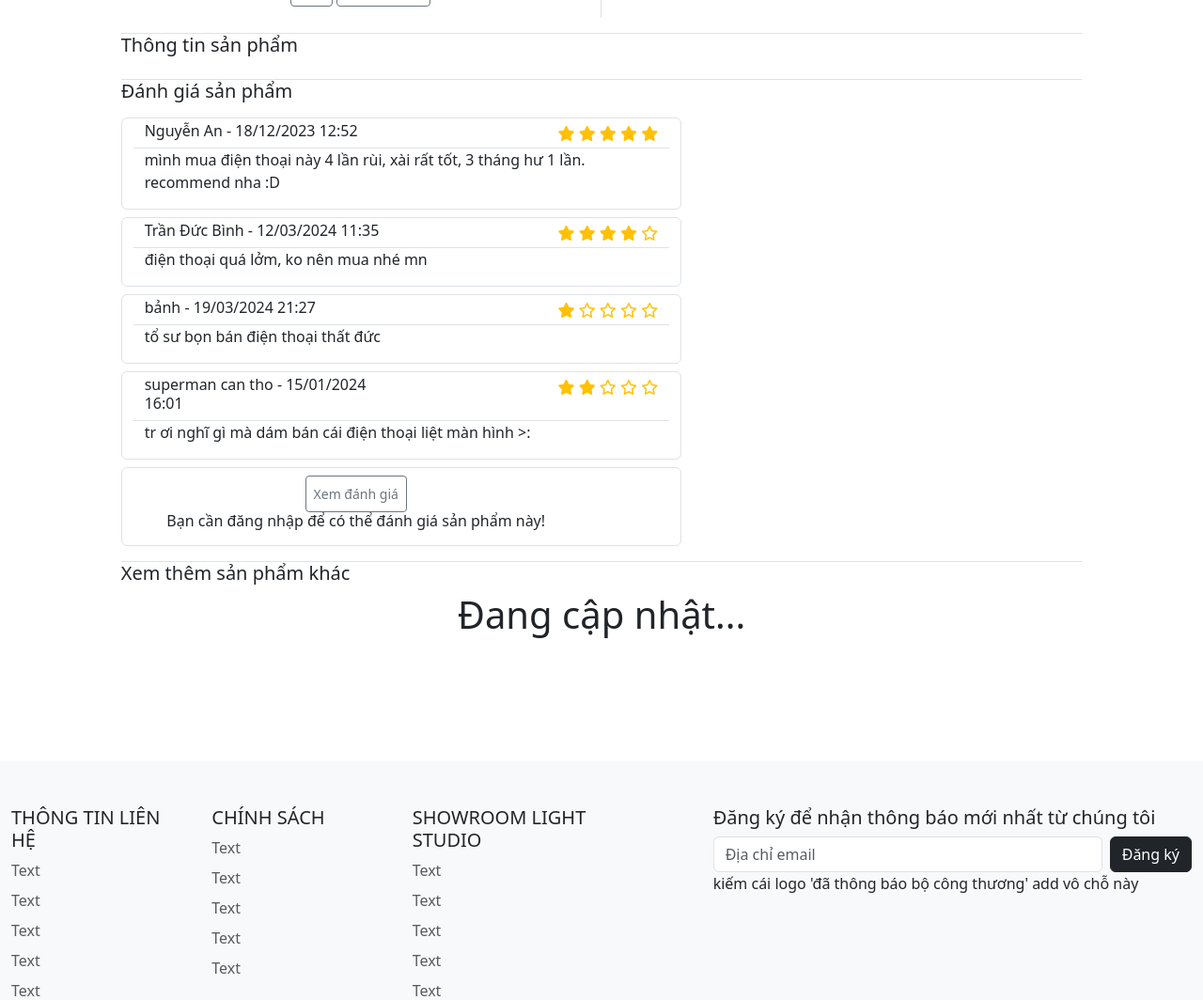
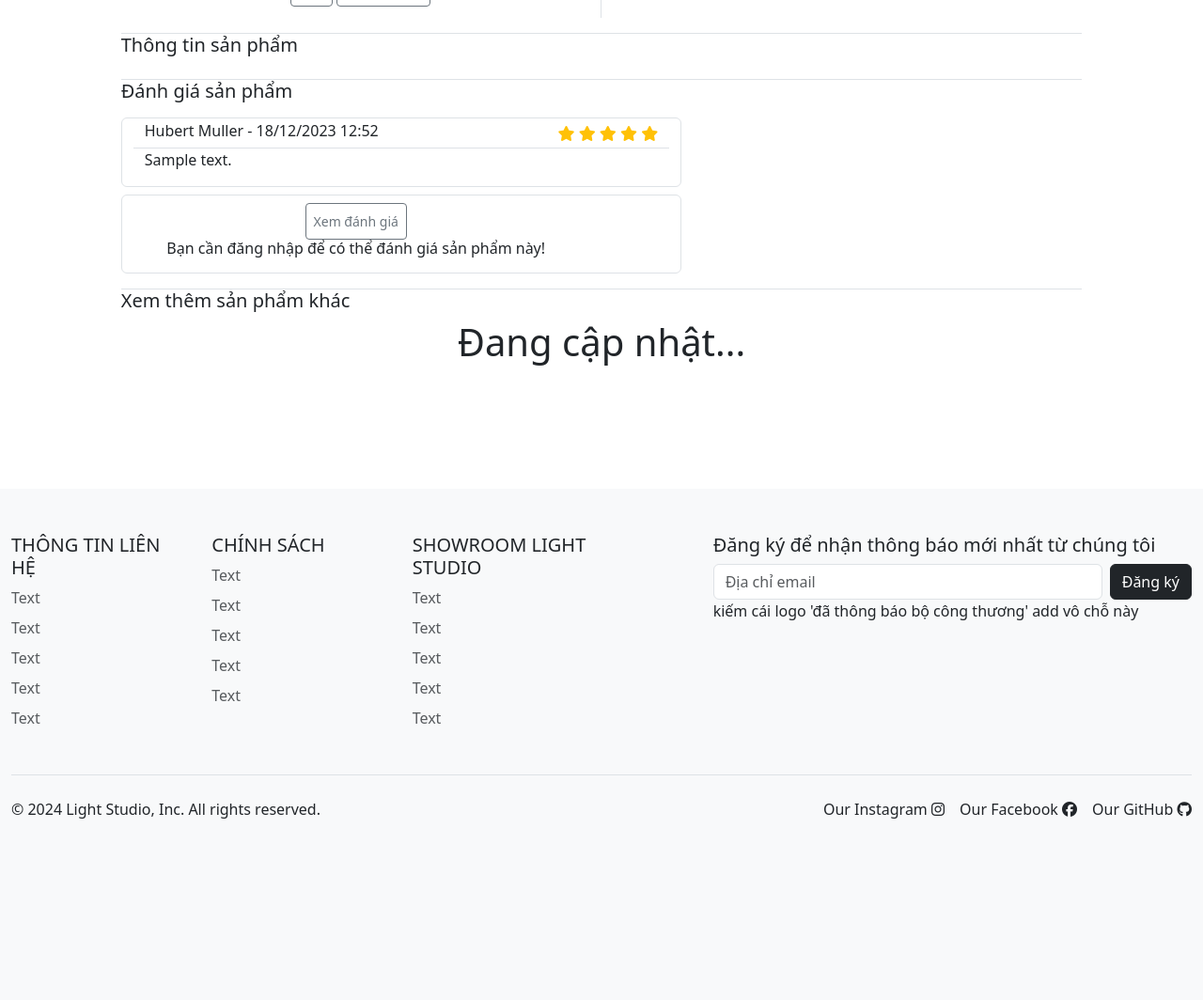
Before and after one commit to A211-open-source-group-1/light-studio, a Laravel app: page /phone/1/detail/1/specs/1 in a window 1280 px wide. Shown: the part 839-1903 px from the top of the page at 94% size. After the commit the page ends 1710 px from the top, so only its background shows below. Run offline with Laravel 10, Linux system fonts and the light colour scheme; data comes from the database, SQL or seed files in the repository; tables that the repository leaves empty hold one stand-in row (values such as "Sample post"); some libraries are stand-ins or nearby versions.

Commit message:
update user rating

```diff
--- a/app/Http/Controllers/Product/ProductController.php
+++ b/app/Http/Controllers/Product/ProductController.php
@@ -6,6 +6,9 @@ use App\Http\Controllers\Controller;
 use App\Models\PhoneDetails;
 use App\Models\Brand;
 use App\Models\Phone;
+use Illuminate\Support\Facades\Auth;
+
+use App\Models\Review;
 use DOMDocument;
 use Exception;
 use Illuminate\Http\Request;
@@ -23,7 +26,8 @@ class ProductController extends Controller
         $other_details_specs = $current_details->parentPhone()->first()->Specifics()->get();
         $other_details_colors = $current_details->parentSpecific()->first()->detailsColorsOfThisSpecs();
         $images = $current_details->childImages()->get();
-        return view('product.detail', compact('phone_id', 'detail_id', 'current_details', 'other_details_colors', 'other_details_specs', 'images'));
+        $reviews = Review::where('phone_details_id', '=', $detail_id)->get();
+        return view('product.detail', compact('phone_id', 'detail_id', 'current_details', 'other_details_colors', 'other_details_specs', 'images','reviews'));
     }
 
     public function products($brand_id)
@@ -124,25 +128,29 @@ class ProductController extends Controller
 
         switch ($request->sort) {
             case 'name_asc': {
-                $products = $products->orderBy($preFilter4 . 'phone_name', 'asc'); break;
+                    $products = $products->orderBy($preFilter4 . 'phone_name', 'asc');
+                    break;
                 }
             case 'name_desc': {
-                $products = $products->orderBy($preFilter4 . 'phone_name', 'desc'); break;
+                    $products = $products->orderBy($preFilter4 . 'phone_name', 'desc');
+                    break;
                 }
             case 'price_asc': {
-                $products = $products->orderBy($preFilter5 . 'price', 'asc'); break;
+                    $products = $products->orderBy($preFilter5 . 'price', 'asc');
+                    break;
                 }
             case 'price_desc': {
-                $products = $products->orderBy($preFilter5 . 'price', 'desc'); break;
+                    $products = $products->orderBy($preFilter5 . 'price', 'desc');
+                    break;
                 }
-            case 'review_asc': {
-                ;break;
+            case 'review_asc': {;
+                    break;
                 }
-            case 'review_desc': {
-                ;break;
+            case 'review_desc': {;
+                    break;
                 }
-            default:
-                ;break;
+            default:;
+                break;
         }
 
         $products = $products->paginate(16);
@@ -150,6 +158,19 @@ class ProductController extends Controller
         return response(view('product.products', compact('brands', 'products'))->render());
     }
 
-
-
+    public function userRatingProduct(Request $request)
+    {
+        if (!Auth::check()) {
+        return redirect('/')->withErrors('Vui lòng đăng nhập trước.');
     }
+    $user = Auth::user();
+        $current_details = PhoneDetails::where('phone_details_id', '=', $request->phone_details_id)->first();
+        $review = new Review();
+        $review->phone_details_id = $request->phone_details_id;
+        $review->user_id  = $user->id;
+        $review->content = $request->content;
+        $review->rating = 5;
+        $review->save();
+        return redirect()->back()->with('mess', "Bình luận thành công");
+    }
+}
--- a/app/Models/Review.php
+++ b/app/Models/Review.php
@@ -8,4 +8,25 @@ use Illuminate\Database\Eloquent\Model;
 class Review extends Model
 {
     use HasFactory;
+
+    protected $fillable = [
+        'review_id',
+        'phone_details_id',
+        'user_id',
+        'content',
+        'rating'
+    ];
+
+    protected $table = 'review';
+    protected $primaryKey = 'review_id';
+    public $timestamps = false;
+
+    public function parentUser() {
+        return $this->belongsTo(User::class, 'user_id', 'id');
+    }
+
+    public function parentPhoneDetails() {
+        return $this->belongsTo(PhoneDetails::class, 'phone_details_id', 'phone_details_id');
+    }
+
 }
--- a/resources/views/Product/detail.blade.php
+++ b/resources/views/Product/detail.blade.php
@@ -140,11 +140,12 @@
                         <h5>Đánh giá sản phẩm</h5>
                         <div class="container-fluid">
                             <div class="row">
+                            @foreach ($reviews as $row)
                             <div class="col-12 col-lg-7 border rounded mt-2">
                                     <div class="container-fluid">
                                         <div class="row pt-1 border-bottom">
                                             <div class="col-6">
-                                                <h6>Nguyễn An <span class="lead fs-6">- 18/12/2023 12:52</span></h6>
+                                                <h6>{{$row->parentUser->name}} <span class="lead fs-6">- 18/12/2023 12:52</span></h6>
                                             </div>
                                             <div class="col-6 text-nowrap text-end">
                                                 <i class="fa-solid fa-star text-warning"></i>
@@ -156,92 +157,24 @@
                                         </div>
                                         <div class="row p-0">
                                             <div class="col-12">
-                                                <p>mình mua điện thoại này 4 lần rùi, xài rất tốt, 3 tháng hư 1 lần.
-                                                    recommend nha :D</p>
+                                                <p>{{$row->content}}</p>
                                             </div>
                                         </div>
                                     </div>
                                 </div>
+                                @endforeach
                                 <div class="col-12 col-lg-7 border rounded mt-2">
-                                    <div class="container-fluid">
-                                        <div class="row pt-1 border-bottom">
-                                            <div class="col-6">
-                                                <h6>Trần Đức Bình <span class="lead fs-6">- 12/03/2024 11:35</span>
-                                                </h6>
-                                            </div>
-                                            <div class="col-6 text-nowrap text-end">
-                                                <i class="fa-solid fa-star text-warning"></i>
-                                                <i class="fa-solid fa-star text-warning"></i>
-                                                <i class="fa-solid fa-star text-warning"></i>
-                                                <i class="fa-solid fa-star text-warning"></i>
-                                                <i class="fa-regular fa-star text-warning"></i>
-                                            </div>
-                                        </div>
-                                        <div class="row p-0">
-                                            <div class="col-12">
-                                                <p>điện thoại quá lởm, ko nên mua nhé mn</p>
-                                            </div>
-                                        </div>
-                                    </div>
-                                </div>
-                                <div class="col-12 col-lg-7 border rounded mt-2">
-                                    <div class="container-fluid">
-                                        <div class="row pt-1 border-bottom">
-                                            <div class="col-6">
-                                                <h6>bảnh <span class="lead fs-6">- 19/03/2024 21:27</span></h6>
-                                            </div>
-                                            <div class="col-6 text-nowrap text-end">
-                                                <i class="fa-solid fa-star text-warning"></i>
-                                                <i class="fa-regular fa-star text-warning"></i>
-                                                <i class="fa-regular fa-star text-warning"></i>
-                                                <i class="fa-regular fa-star text-warning"></i>
-                                                <i class="fa-regular fa-star text-warning"></i>
-                                            </div>
-                                        </div>
-                                        <div class="row p-0">
-                                            <div class="col-12">
-                                                <p>tổ sư bọn bán điện thoại thất đức</p>
-                                            </div>
-                                        </div>
-                                    </div>
-                                </div>
-                                <div class="col-12 col-lg-7 border rounded mt-2">
-                                    <div class="container-fluid">
-                                        <div class="row pt-1 border-bottom">
-                                            <div class="col-6">
-                                                <h6>superman can tho <span class="lead fs-6">- 15/01/2024 16:01</span>
-                                                </h6>
-
-                                            </div>
-                                            <div class="col-6 text-nowrap text-end">
-                                                <i class="fa-solid fa-star text-warning"></i>
-                                                <i class="fa-solid fa-star text-warning"></i>
-                                                <i class="fa-regular fa-star text-warning"></i>
-                                                <i class="fa-regular fa-star text-warning"></i>
-                                                <i class="fa-regular fa-star text-warning"></i>
-                                            </div>
-                                        </div>
-                                        <div class="row p-0">
-                                            <div class="col-12">
-                                                <p>tr ơi nghĩ gì mà dám bán cái điện thoại liệt màn hình >:</p>
-                                            </div>
-                                        </div>
-                                    </div>
-                                </div>
-                                <div class="col-12 col-lg-7 border rounded mt-2">
-
                                     <div class="row p-2 text-center">
                                         <div class="col-10 ">
                                             <a class="btn btn-sm btn-outline-secondary p-2">Xem đánh giá</a>
                                             @if (Auth::check())
-                                                <a id="rating-btn" class="btn btn-primary btn-sm btn-outline-light p-2"  data-user-id="{{'/phone'.$row->parentPhone->phone_id . '/detail/' . $row->phone_details_id . '/specs/0'}}">Viết đánh giá</a>                                            </div>
+                                            <a id="rating-btn" class="btn btn-primary btn-sm btn-outline-light p-2" data-user-id="{{'/phone'.$current_details->parentPhone->phone_id . '/detail/' . $current_details->phone_details_id . '/specs/0'}}">Viết đánh giá</a>
+                                        </div>
                                         @else
                                         <h6>Bạn cần đăng nhập để có thể đánh giá sản phẩm này!</h6>
                                         @endif
                                     </div>
-
                                 </div>
-
                             </div>
                         </div>
                     </div>
@@ -262,4 +195,50 @@
     </div>
 </div>
 </div>
+
+<div class="modal fade hide" id="ratingModal" tabindex="-1" aria-labelledby="ratingModal" aria-hidden="true">
+    <div class="modal-dialog modal-dialog-centered">
+        <div class="modal-content">
+            <div class="modal-header">
+                <h5 class="modal-title">Đánh giá</h5>
+                <button type="button" class="btn-close" data-bs-dismiss="modal" aria-label="Đóng"></button>
+            </div>
+            <form action="{{route('userRatingProduct')}}" method="post">
+                {{ csrf_field() }}
+                <div class="modal-body card">
+                    <div class="text-center">
+
+                        <img class="card-img-top w-50" src="{{ asset('/image/'.$current_details->thumbnail_img) }}" alt="Card image cap">
+                    </div>
+                    <div class="text-center">
+                        <div class="text-center">
+                            <i class="fa-regular fa-star text-warning" data-index="1"></i>
+                            <i class="fa-regular fa-star text-warning" data-index="2"></i>
+                            <i class="fa-regular fa-star text-warning" data-index="3"></i>
+                            <i class="fa-regular fa-star text-warning" data-index="4"></i>
+                            <i class="fa-regular fa-star text-warning" data-index="5"></i>
+                        </div>
+                    </div>
+                    <div class="text-center">
+                        @isset($current_details->parentPhone->phone_name)
+                        <input type="hidden" name="phone_details_id" value="{{$current_details->phone_details_id}}">
+
+                        <h4>{{$current_details->parentPhone->phone_name.' '.$current_details->parentSpecific->specific_name.' '.$current_details->parentColor->color_name}} </h4>
+                        @else
+                        <h4>null</h4>
+                        @endisset
+                    </div>
+                    <div class="card-body">
+                        <textarea placeholder="Mời bạn bình luận sản phẩm" name="content" class="form-control"></textarea>
+                    </div>
+                </div>
+                <div class="modal-footer">
+                    <button type="button" class="btn btn-secondary" data-bs-dismiss="modal">Đóng</button>
+                    <button type="submit" class="btn btn-primary">Gửi đánh giá</button>
+                </div>
+            </form>
+        </div>
+    </div>
+</div>
+
 @endsection
--- a/resources/views/templates/userhidden.blade.php
+++ b/resources/views/templates/userhidden.blade.php
@@ -130,45 +130,7 @@ $password=Cookie::get('password');
   </div>
 </div>
 
-<div class="modal fade hide" id="ratingModal" tabindex="-1" aria-labelledby="ratingModal" aria-hidden="true">
-  <div class="modal-dialog modal-dialog-centered">
-    <div class="modal-content">
-      <div class="modal-header">
-        <h5 class="modal-title">Đánh giá</h5>
-        <button type="button" class="btn-close" data-bs-dismiss="modal" aria-label="Đóng"></button>
-      </div>
-      <div class="modal-body card">
-        <div class="text-center">
-          <img class="card-img-top w-50" src="{{ asset('/image/thumbnail_den.jpg')}}" alt="Card image cap">
-        </div>
-        <div class="text-center">
-          <div class="text-center">
-            <i class="fa-regular fa-star text-warning" data-index="1"></i>
-            <i class="fa-regular fa-star text-warning" data-index="2"></i>
-            <i class="fa-regular fa-star text-warning" data-index="3"></i>
-            <i class="fa-regular fa-star text-warning" data-index="4"></i>
-            <i class="fa-regular fa-star text-warning" data-index="5"></i>
-          </div>
-        </div>
-      <div class="text-center">
-      @isset($current_details->parentPhone->phone_name)
-        <h4>{{$current_details->parentPhone->phone_name.' '.$current_details->parentSpecific->specific_name.' '.$current_details->parentColor->color_name}} </h4>
-        @else
-        <h4>null</h4>
-        @endisset
-      </div>
-        <div class="card-body">
-          <textarea placeholder="Mời bạn bình luận sản phẩm" class="form-control"></textarea>
-        </div>
-      </div>
-      <div class="modal-footer">
-        <button type="button" class="btn btn-secondary" data-bs-dismiss="modal">Đóng</button>
-        <button type="button" class="btn btn-primary" onclick="handle_validate()">Gửi đánh giá</button>
-      </div>
-      </form>
-    </div>
-  </div>
-</div>
+
 
 
 @if(session('successful'))
--- a/routes/web.php
+++ b/routes/web.php
@@ -54,3 +54,4 @@ Route::get('/searchUser/{searchTerm}',[AuthController::class,'searchUser'])->nam
 Route::get('/editPhone/{phone_id}', [MProductController::class, 'editPhone'])->name('editPhone');
 Route::post('/editPhoneSubmit', [MProductController::class, 'editPhoneSubmit'])->name('editPhoneSubmit');
 Route::get('/editColors/{phone_id}', [MProductController::class, 'editColors'])->name('editColors');
+Route::post('/userRatingProduct',[ProductController::class,'userRatingProduct'])->name('userRatingProduct');
```
Lines whose indentation alone changed are shown as unchanged.
